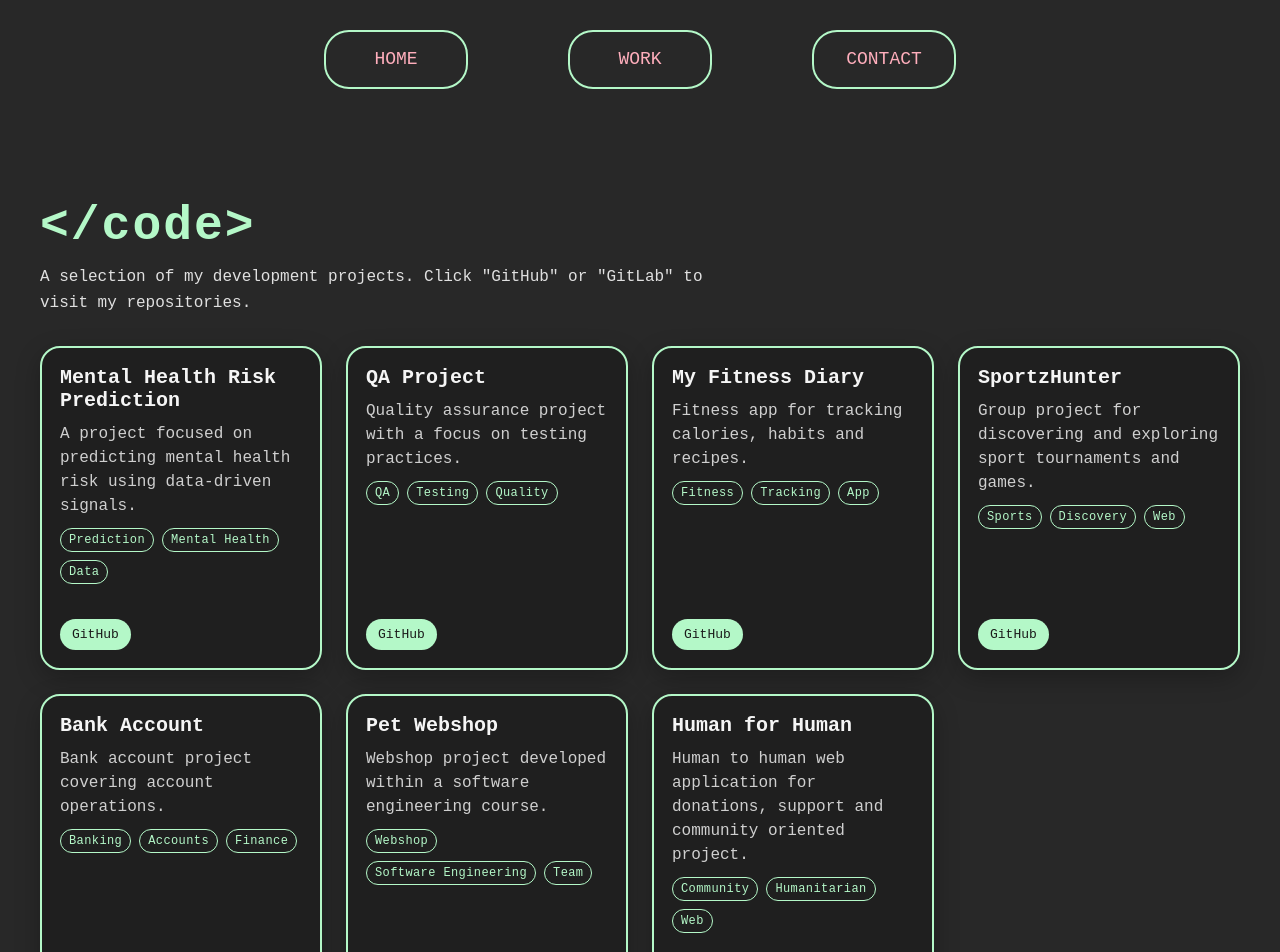
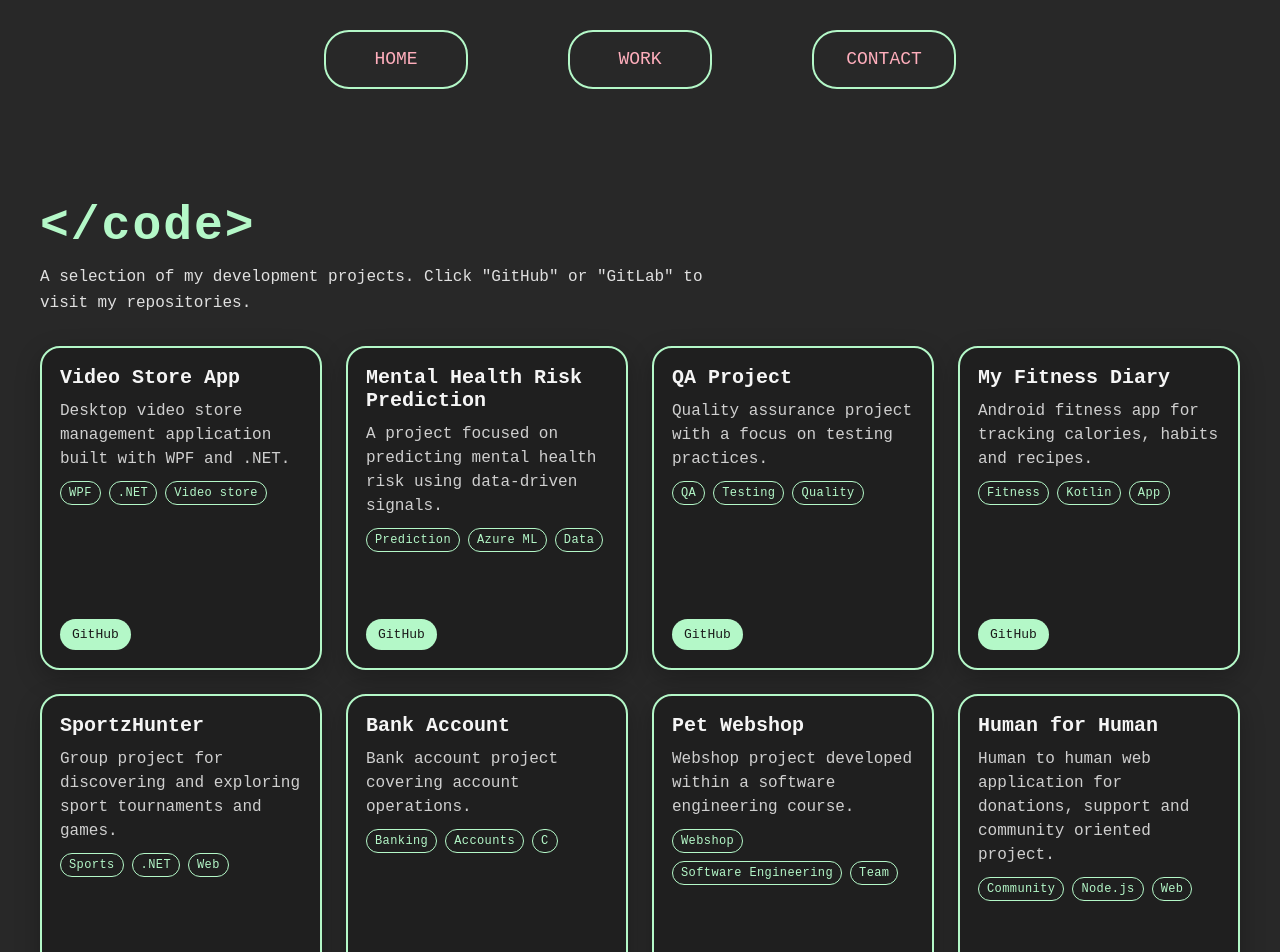
Before and after one commit to jpapric/MyPortfolio, a React (Create React App) app: page /code in a window 1280 px wide. Shown: the top 952 px of the page. Built offline with nearby package versions, Linux system fonts and the light colour scheme.

Commit message:
add new projects

```diff
--- a/src/data/projects.js
+++ b/src/data/projects.js
@@ -1,9 +1,22 @@
 export const codeProjects = [
+    {
+    title: "Video Store App",
+    description:
+      "Desktop video store management application built with WPF and .NET.",
+    tags: ["WPF", ".NET", "Video store"],
+    image: "",
+    links: [
+      {
+        label: "GitHub",
+        url: "https://github.com/jpapric/Internship2026/tree/Task/VideoStoreApp"
+      }
+    ]
+  },
   {
     title: "Mental Health Risk Prediction",
     description:
       "A project focused on predicting mental health risk using data-driven signals.",
-    tags: ["Prediction", "Mental Health", "Data"],
+    tags: ["Prediction", "Azure ML", "Data"],
     image: "",
     links: [
       {
@@ -21,22 +34,22 @@ export const codeProjects = [
   },
   {
     title: "My Fitness Diary",
-    description: "Fitness app for tracking calories, habits and recipes.",
-    tags: ["Fitness", "Tracking", "App"],
+    description: "Android fitness app for tracking calories, habits and recipes.",
+    tags: ["Fitness", "Kotlin", "App"],
     image: "",
     links: [{ label: "GitHub", url: "https://github.com/jpapric/FitnessDiary" }]
   },
   {
     title: "SportzHunter",
     description: "Group project for discovering and exploring sport tournaments and games.",
-    tags: ["Sports", "Discovery", "Web"],
+    tags: ["Sports", ".NET", "Web"],
     image: "",
     links: [{ label: "GitHub", url: "https://github.com/jpapric/SportzHunter" }]
   },
   {
     title: "Bank Account",
     description: "Bank account project covering account operations.",
-    tags: ["Banking", "Accounts", "Finance"],
+    tags: ["Banking", "Accounts", "C"],
     image: "",
     links: [{ label: "GitHub", url: "https://github.com/jpapric/Bank-account" }]
   },
@@ -52,13 +65,25 @@ export const codeProjects = [
   {
     title: "Human for Human",
     description: "Human to human web application for donations, support and community oriented project.",
-    tags: ["Community", "Humanitarian", "Web"],
+    tags: ["Community", "Node.js", "Web"],
     image: "",
     links: [{ label: "GitLab", url: "https://gitlab.com/jpapric/humanforhuman" }]
   }
 ];
 
 export const designProjects = [
+    {
+    title: "Spice Finder App",
+    description: "Spice finder app UI design.",
+    tags: ["Figma", "UI/UX", "Spice"],
+    image: "/projects/SpiceFinderApp.png",
+    links: [
+      {
+        label: "Figma",
+        url: "https://www.figma.com/design/TueLfkuqYQ4iWEGBb4tXka/Spice-Finder?node-id=0-1&p=f&t=XXc3AcPyZsHJhzjO-0"
+      }
+    ]
+  },
     {
     title: "Social App",
     description: "Social app UI concept.",
```
